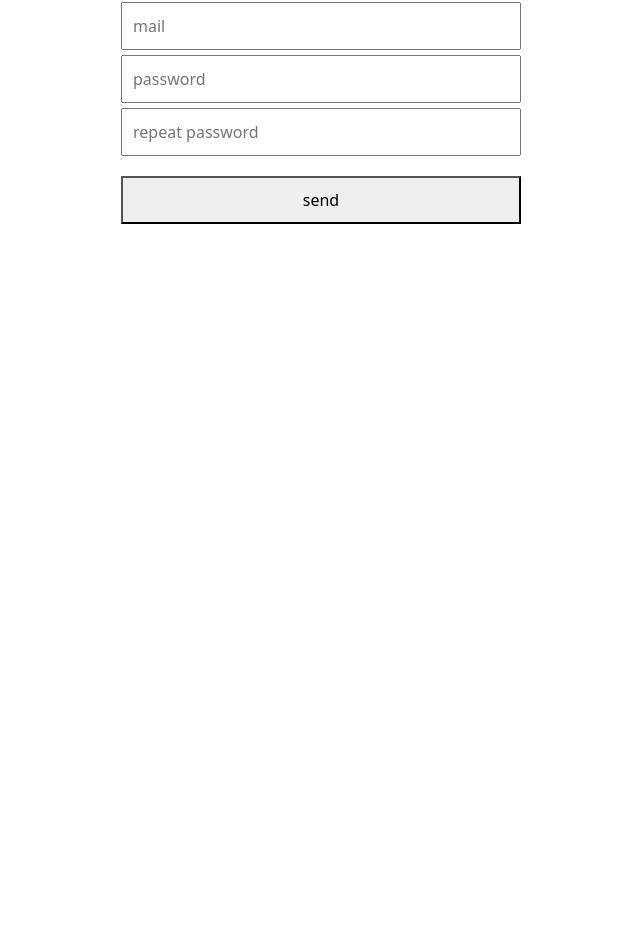
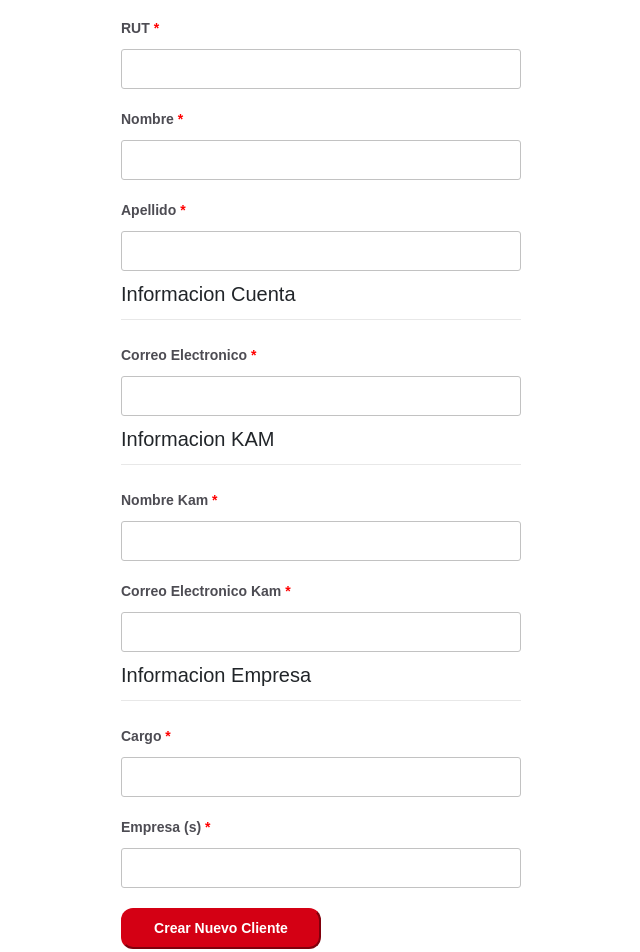
Before and after one commit to BastianCastroD/githubwebconvenios, a React (Create React App) app: page /NuevoClienteEmpresa in a window 1280 px wide. Shown: the part 196-1148 px from the top of the page, without its empty margins (49-689 px from the left). Before the commit the page ends 800 px from the top, so only its background shows below. Built offline with nearby package versions, Linux system fonts and the light colour scheme; no server answers.

Commit message:
Obtencion de email

```diff
--- a/src/App.js
+++ b/src/App.js
@@ -2,7 +2,7 @@
 import { BrowserRouter, Route, Routes } from "react-router-dom";
 import React from "react";
 
-import "./api/ConexionApi";
+//import "./api/LoginService";
 import Navbar from "./components/Navbar";
 import Login from "./screens/Login";
 import Home from "./screens/Home";
@@ -18,7 +18,7 @@ export default function App() {
       <Navbar />
       <Routes>
         <Route exact path="/" element={<Login />} />
-        <Route exact path="/Home" element={<Home />} />
+        <Route exact path="/Home/:email" element={<Home />} />
         <Route exact path="/OlvidasteContraseña" element={<OlvidasteContraseña />} />
         <Route exact path="/NuevoPacienteCliente" element={<NuevoPacienteCliente />} />
         <Route exact path="/AdministrarUsuarios" element={<AdministrarUsuarios />} />
--- a/src/components/FormClienteEmpresa.js
+++ b/src/components/FormClienteEmpresa.js
@@ -1,16 +1,25 @@
 import React, { useState } from "react";
 import "../styles/FormClienteEmpresa.css";
 import styles from "../styles/FormPacienteCliente.css";
+import {
+	Label,
+	LabelReq,
+	Inputs
+} from "../components/Formularios";
 
 const FormClienteEmpresa = () => {
 	const [registerData, setRegisterData] = useState({
-		name: '',
-		email: '',
-		password: '',
-		password2: '',
+		rutEmpresa: '',
+		nombreEmpresa: '',
+		apellidoEmpresa: '',
+		emailEmpresa: '',
+		nombreKam: '',
+		emailKam: '',
+		cargo: '',
+		empresa: ''
 	});
 
-	const { name, email, password, password2 } = registerData;
+	const { rutEmpresa, nombreEmpresa, apellidoEmpresa, emailEmpresa, nombreKam, emailKam, cargo, empresa  } = registerData;
 
 	const onchange = (event) => {
 		setRegisterData((prev) => ({
@@ -29,35 +38,83 @@ const FormClienteEmpresa = () => {
 				<div className="col-md-8">
 					<div>
 						<form className={styles.form} onSubmit={onSubmit}>
-							<input
+							<div className="contenedorTitulo">
+								<label className="titulo">Informacion Personal</label>
+							</div>
+							<Label>RUT <LabelReq> *</LabelReq></Label>
+							<Inputs
 								type="text"
-								placeholder="name"
-								name="name"
-								value={name}
+								placeholder=""
+								name="rutEmpresa"
+								value={rutEmpresa}
 								onChange={onchange}
 							/>
-							<input
+							<Label>Nombre <LabelReq> *</LabelReq></Label>
+							<Inputs
 								type="text"
-								placeholder="mail"
-								name="email"
-								value={email}
+								name="nombreEmpresa"
+								placeholder=""
+								value={nombreEmpresa}
 								onChange={onchange}
 							/>
-							<input
-								type="password"
-								name="password"
-								placeholder="password"
-								value={password}
+							<Label>Apellido <LabelReq> *</LabelReq></Label>
+							<Inputs
+								type="text"
+								name="apellidoEmpresa"
+								placeholder=""
+								value={apellidoEmpresa}
 								onChange={onchange}
 							/>
-							<input
-								type="password"
-								name="password2"
-								placeholder="repeat password"
-								value={password2}
+							<div className="contenedorTitulo">
+								<label className="titulo">Informacion Cuenta</label>
+							</div>
+							<Label>Correo Electronico <LabelReq> *</LabelReq></Label>
+							<Inputs
+								type="text"
+								placeholder=""
+								name="emailEmpresa"
+								value={emailEmpresa}
 								onChange={onchange}
 							/>
-							<button type="submit">send</button>
+							<div className="contenedorTitulo">
+								<label className="titulo">Informacion KAM</label>
+							</div>
+							<Label>Nombre Kam <LabelReq> *</LabelReq></Label>
+							<Inputs
+								type="text"
+								name="nombreKam"
+								placeholder=""
+								value={nombreKam}
+								onChange={onchange}
+							/>
+							<Label>Correo Electronico Kam <LabelReq> *</LabelReq></Label>
+							<Inputs
+								type="text"
+								name="emailKam"
+								placeholder=""
+								value={emailKam}
+								onChange={onchange}
+							/>
+							<div className="contenedorTitulo">
+								<label className="titulo">Informacion Empresa</label>
+							</div>
+							<Label>Cargo <LabelReq> *</LabelReq></Label>
+							<Inputs
+								type="text"
+								name="cargo"
+								placeholder=""
+								value={cargo}
+								onChange={onchange}
+							/>
+							<Label>Empresa (s) <LabelReq> *</LabelReq></Label>
+							<Inputs
+								type="text"
+								name="empresa"
+								placeholder=""
+								value={empresa}
+								onChange={onchange}
+							/>
+							<button className="buttomCrearCuenta" type="submit">Crear Nuevo Cliente</button>
 						</form>
 					</div>
 				</div>
--- a/src/components/FormHome.js
+++ b/src/components/FormHome.js
@@ -1,9 +1,14 @@
 import React from "react";
-import { Formulario, Label, GrupoInput, InputH } from "./Formularios";
+import { Label, GrupoInput, InputH } from "./Formularios";
+import { useLocation } from "react-router-dom";
 
 const FormHome = () => {
 	const ar = [{ rut: "273737373" }];
 	console.log(ar[0].rut);
+	const location = useLocation();
+	console.log(location.pathname)
+	const emailparam = location.pathname.split("/")
+	console.log(emailparam[2])
 	return (
 		<main>
 			<div className="container">
--- a/src/components/FormPacienteCliente.js
+++ b/src/components/FormPacienteCliente.js
@@ -1,17 +1,28 @@
 import React, { useState } from "react";
 import styles from "../styles/FormPacienteCliente.css";
+import {
+	Label,
+	LabelReq,
+	Inputs
+} from "../components/Formularios";
+import { NavLink } from "react-router-dom";
 
 const FormPacienteCliente = () => {
 	const [checkBox, setCheckbox] = useState(false);
 	const [registerData, setRegisterData] = useState({
-		name: '',
+		rut: '',
+		nDocumento: '',
+		nombre: '',
+		apellido: '',
+		apellido2: '',
+		celular: '',
 		email: '',
 		password: '',
 		password2: '',
-		termino: 'false',
+		terminos: 'false'
 	});
 
-	const { name, email, password, password2 } = registerData;
+	const { rut, nDocumento, nombre, apellido, apellido2, celular, email, password, password2 } = registerData;
 
 	const onchange = (event) => {
 		setRegisterData((prev) => ({
@@ -27,7 +38,7 @@ const FormPacienteCliente = () => {
 		}));
 	};
 
-	const onSubmit = (e) => {
+	const onSubmit =(e) => {
 		e.preventDefault();
 		console.log(registerData);
 	};
@@ -38,42 +49,97 @@ const FormPacienteCliente = () => {
 				<div className="col-md-8">
 					<div>
 						<form className={styles.form} onSubmit={onSubmit}>
-							<input
+							<div className="contenedorTitulo">
+								<label className="titulo">Informacion Personal</label>
+							</div>
+							<Label>RUT <LabelReq> *</LabelReq></Label>
+							<Inputs
 								type="text"
-								placeholder="name"
-								name="name"
-								value={name}
+								placeholder=""
+								name="rut"
+								value={rut}
 								onChange={onchange}
 							/>
-							<input
+							<Label>N° Documento <LabelReq> *</LabelReq></Label>
+							<Inputs
 								type="text"
-								placeholder="mail"
+								placeholder=""
+								name="nDocumento"
+								value={nDocumento}
+								onChange={onchange}
+							/>
+							<Label>Nombre <LabelReq> *</LabelReq></Label>
+							<Inputs
+								type="text"
+								name="nombre"
+								placeholder=""
+								value={nombre}
+								onChange={onchange}
+							/>
+							<Label>1° Apellido <LabelReq> *</LabelReq></Label>
+							<Inputs
+								type="text"
+								name="apellido"
+								placeholder=""
+								value={apellido}
+								onChange={onchange}
+							/>
+							<Label>2° Apellido <LabelReq> *</LabelReq></Label>
+							<Inputs
+								type="text"
+								placeholder=""
+								name="apellido2"
+								value={apellido2}
+								onChange={onchange}
+							/>
+							<Label>Celular <LabelReq> *</LabelReq></Label>
+							<Inputs
+								type="text"
+								placeholder=""
+								name="celular"
+								value={celular}
+								onChange={onchange}
+							/>
+							<div className="contenedorTitulo">
+								<label className="titulo">Informacion de la cuenta</label>
+							</div>
+							<Label>Correo Electronico <LabelReq> *</LabelReq></Label>
+							<Inputs
+								type="text"
+								placeholder=""
 								name="email"
 								value={email}
 								onChange={onchange}
 							/>
-							<input
-								type="password"
+							<Label>Contraseña <LabelReq> *</LabelReq></Label>
+							<Inputs
+								type="text"
+								placeholder=""
 								name="password"
-								placeholder="password"
 								value={password}
 								onChange={onchange}
 							/>
-							<input
-								type="password"
+							<Label>Repetir contraseña <LabelReq> *</LabelReq></Label>
+							<Inputs
+								type="text"
+								placeholder=""
 								name="password2"
-								placeholder="repeat password"
 								value={password2}
 								onChange={onchange}
 							/>
+							<div className="boxTerminos">
 								<input
 									type="checkbox"
-								name="termino"
+									name="terminos"
 									value={checkBox}
 									checked={checkBox}
 									onChange={handleClickRemember}
 								/>
-							<button type="submit">send</button>
+								<div className="aceptoTerminos">
+									<p> Acepto los <NavLink className="navTerminos" to="">Terminos y condiciones</NavLink></p>
+								</div>
+							</div>
+							<button className="buttomCrearCuenta" type="submit">Crear Cuenta</button>
 						</form>
 					</div>
 				</div>
--- a/src/components/Formularios.js
+++ b/src/components/Formularios.js
@@ -57,7 +57,7 @@ const Inputs = styled.input`
     width: 100%;
     background: #FFFFFF;
     border-radius: 3px;
-    height: 37px;
+    height: 40px;
     line-height: 45px;
     padding 0 40px 0 10px;
     border: 0.5px solid rgb(194, 194, 194);
--- a/src/styles/FormPacienteCliente.css
+++ b/src/styles/FormPacienteCliente.css
@@ -40,8 +40,9 @@ main {
     font-size: 13px;
 }
 
-.blockCrearCuenta button {
+.buttomCrearCuenta {
     background-color: rgb(212, 0, 20);
+    width: 200px;
     color: rgb(255, 255, 255);
     font-size: 14px;
     font-weight: 600;
@@ -64,40 +65,34 @@ main {
     padding-top: 20px;
 }
 
-.blockCrearCuenta {
-    padding-top: 10px;
-    padding-bottom: 50px;
+.boxTerminos {
+    display: flex;
+    padding-top: 25px;
+    padding-bottom:40px;
+    width: 400px;
+    height: 40px;
 }
 
-.inputTerminos {
+.boxTerminos input{
     width: 17px;
     height: 17px;
 }
 
-.blockTerminos {
-    padding-bottom: 15px;
-}
-
-.blockTerminos span{
-    padding-left: 6px;
-    font-size: 14px;
-    width: 500;
-    font-family: Arial, Helvetica, sans-serif;
+.aceptoTerminos {
+    padding-left: 10px;
 }
 
 .navTerminos{
+    font-family: Arial, Helvetica, sans-serif;
     color: rgb(0, 123, 255);
-    font-size: 14px;
     width: 500;
     text-decoration-line: none;
-    font-family: Arial, Helvetica, sans-serif;
 }
 
 .navTerminos:hover{
     color: rgb(0, 123, 255);
     text-decoration-line: underline ;
 }
-
 
 form {
 	display: flex;
@@ -112,7 +107,6 @@ select {
 	padding: 10px;
 }
 
-
 button {
 	margin-top: 20px;
 	padding: 10px;
--- a/src/styles/OlvidasteContraseña.css
+++ b/src/styles/OlvidasteContraseña.css
@@ -17,5 +17,5 @@ body {
     padding-top: 10px;
     padding-bottom: 30px;
     font-family: Arial, Helvetica, sans-serif;
-    font-size: 13px;
+    font-size: 14px;
 }
```
Also changed, not shown: src/api/LoginService.js (+14 -11 lines), src/components/FormLogin/index.js (+22 -11 lines), src/styles/Login.css (+7 -10 lines). Lines whose indentation alone changed are shown as unchanged.
